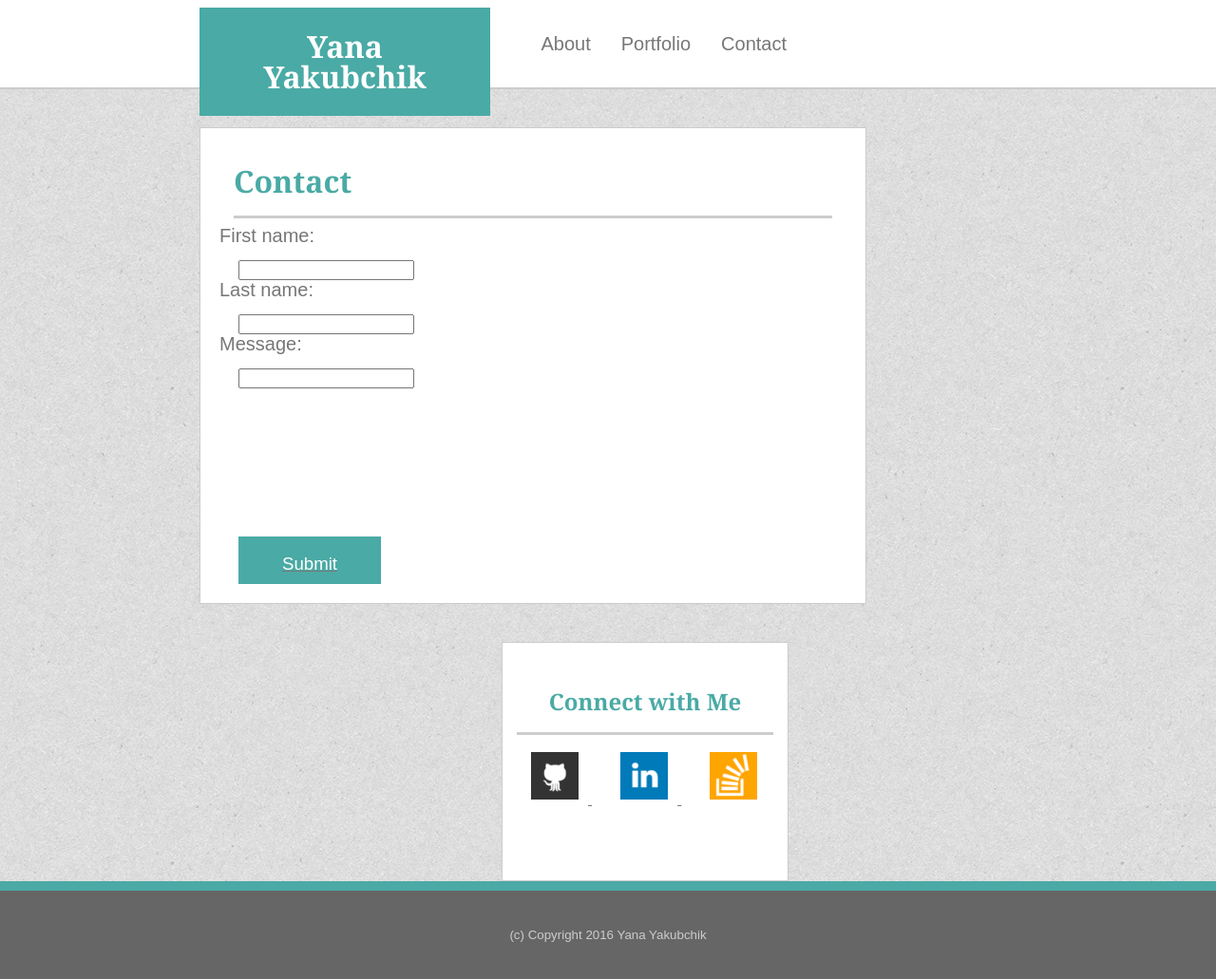
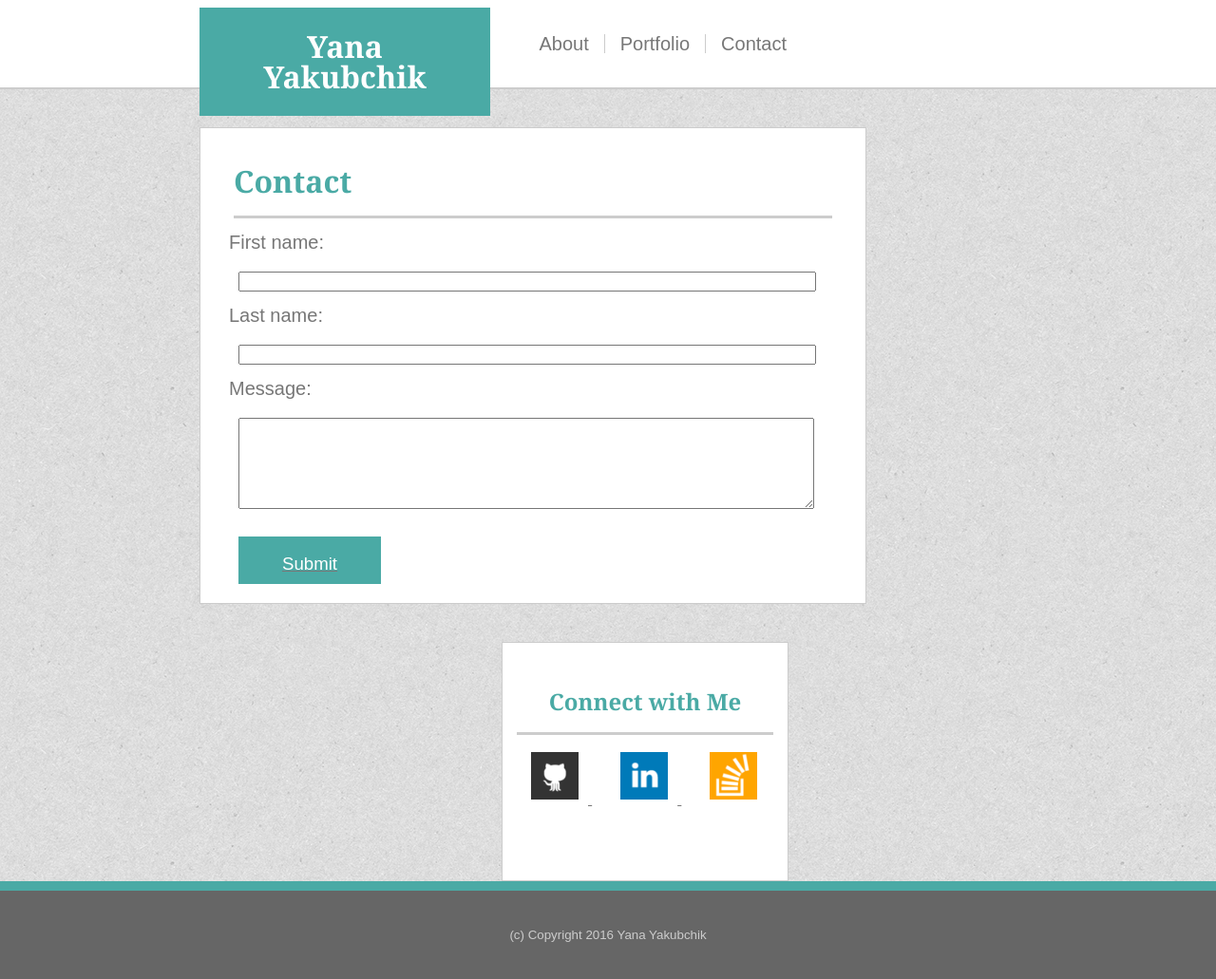
Before and after one commit to y908/Basic-Portfolio, a PHP site: page /contact.html in a window 1280 px wide. Shown: the whole page at 95% size. Run offline with PHP 8.4, Linux system fonts and the light colour scheme.

Commit message:
homework update

```diff
--- a/assets/css/style.css
+++ b/assets/css/style.css
@@ -1,7 +1,7 @@
 body {
 
 	background-color: blue;
-	background-image: url("assets/images/textured_paper.png");
+	background-image: url("../images/textured_paper.png");
 }
 
 .navbar{
@@ -91,6 +91,7 @@ body {
 	font-size: 10pt;
 }
 
+
 h1 {
 	font-weight: bold;
 	font-size: 24pt;
@@ -132,9 +133,11 @@ p{
 	color: #777777;
 	font-family: 'Arial', 'Helvetica Neue', Helvetica, sans-serif;
 	font-size: 15pt;
-	width: 650px;
+	width: 600px;
 	text-align: left;
-	margin-left: 20px;
+	margin-left: 30px;
+	margin-top: 10px;
+	line-height: 150%;
 
 }
 
@@ -180,8 +183,20 @@ li a {
 	text-decoration: none;
 	font-family: 'Arial', 'Helvetica Neue', Helvetica, sans-serif;
 	font-size: 15pt;
+
+
+}
+
+li:not(:first-child) {
+    border-right:solid 1px #cccccc;
 }
 
 input {
 	margin-left: 40px;
+	width: 600px;
 }
+
+textarea {
+	margin-left: 40px;
+	width: 600px;
+}
--- a/contact.html
+++ b/contact.html
@@ -4,7 +4,7 @@
 	<title>Yana Yakubchik</title>
  	<link rel="stylesheet" type="text/css" href="assets/css/reset.css"/>
 	<link rel="stylesheet" type="text/css" href="assets/css/style.css"/>
-<!--<link rel="stylesheet" type="text/css" href="style2.css"/>-->
+
 </head>
 
 <body>
@@ -29,7 +29,7 @@
  		 	 <p>Last name:</p><br>
   		<input type="text" name="lastname">
   		 <p>Message:</p><br>
-  		<input type="text" name="message">
+  		<textarea rows="6"></textarea>
 		</form>
 
      <div class="submit">
--- a/index.html
+++ b/index.html
@@ -4,7 +4,7 @@
 	<title>Yana Yakubchik</title>
  	<link rel="stylesheet" type="text/css" href="assets/css/reset.css"/>
 	<link rel="stylesheet" type="text/css" href="assets/css/style.css"/>
-<!--<link rel="stylesheet" type="text/css" href="style2.css"/>-->
+
 </head>
 
 <body>
```
Also changed, not shown: portfolio.html (+6 -2 lines).
